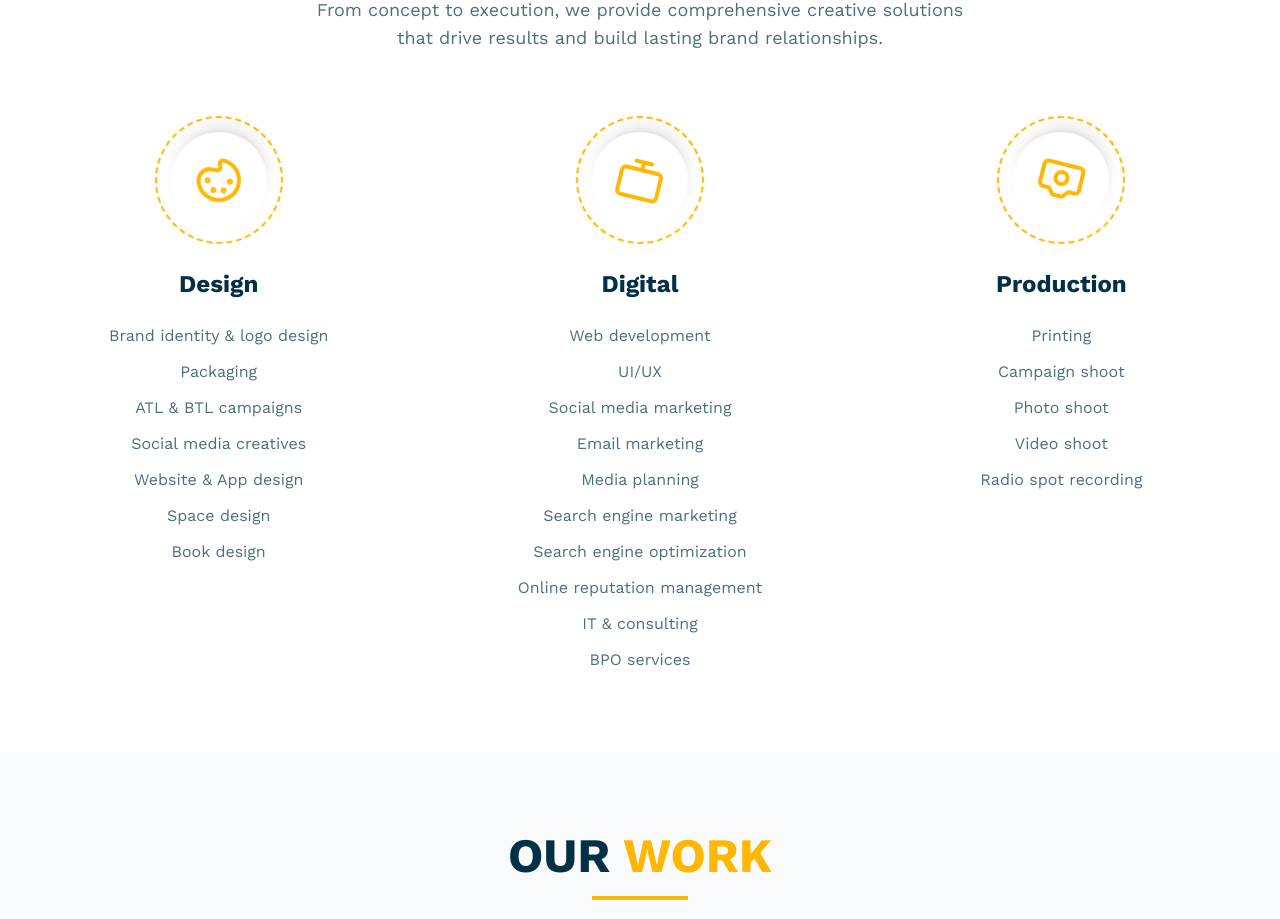
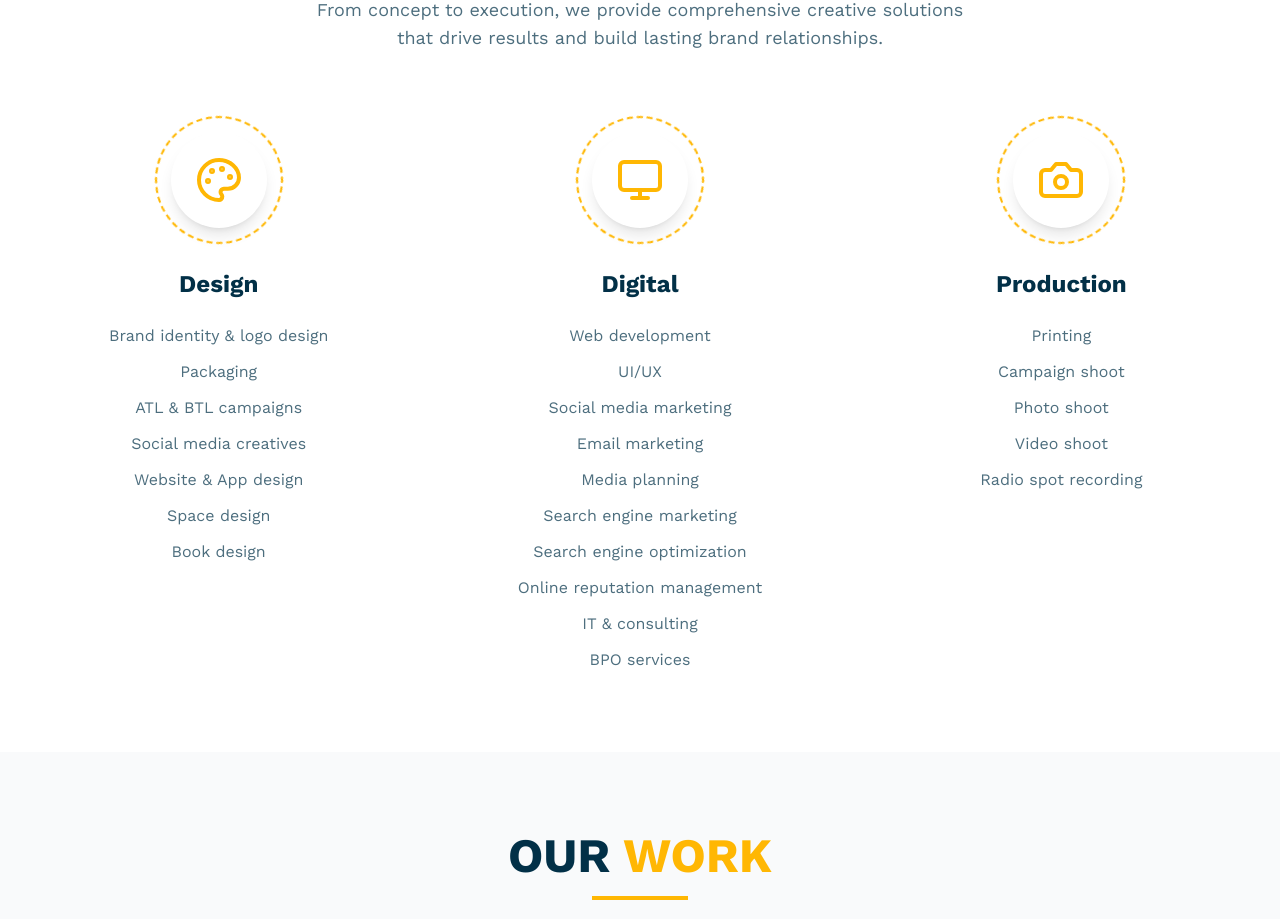
Before and after one commit to vvmetamark/meta-mark-canvas-flow, a React (Vite) app: page / in a window 1280 px wide. Shown: the part 2380-3299 px from the top of the page. Built offline with nearby package versions, Linux system fonts and the light colour scheme.

Commit message:
Fix: Service section icon rotation
The service section's icon should no longer rotate, only the surrounding circle.

```diff
--- a/src/components/ServicesSection.tsx
+++ b/src/components/ServicesSection.tsx
@@ -1,3 +1,4 @@
+
 import { Palette, Monitor, Camera } from 'lucide-react';
 
 const ServicesSection = () => {
@@ -64,10 +65,10 @@ const ServicesSection = () => {
               className="text-center group animate-fade-in"
               style={{ animationDelay: `${index * 0.2}s` }}
             >
-              {/* Continuously Rotating Circle Icon */}
+              {/* Only Circle Rotating, Icon Stationary */}
               <div className="relative mx-auto mb-6 w-32 h-32 flex items-center justify-center">
                 <div className="absolute inset-0 border-2 border-dashed border-vv-orange rounded-full animate-spin" style={{ animationDuration: '10s' }}></div>
-                <div className="bg-vv-white p-6 rounded-full shadow-lg group-hover:shadow-xl transition-shadow duration-300 animate-spin" style={{ animationDuration: '15s', animationDirection: 'reverse' }}>
+                <div className="bg-vv-white p-6 rounded-full shadow-lg group-hover:shadow-xl transition-shadow duration-300">
                   <service.icon size={48} className="text-vv-orange" />
                 </div>
               </div>
```
